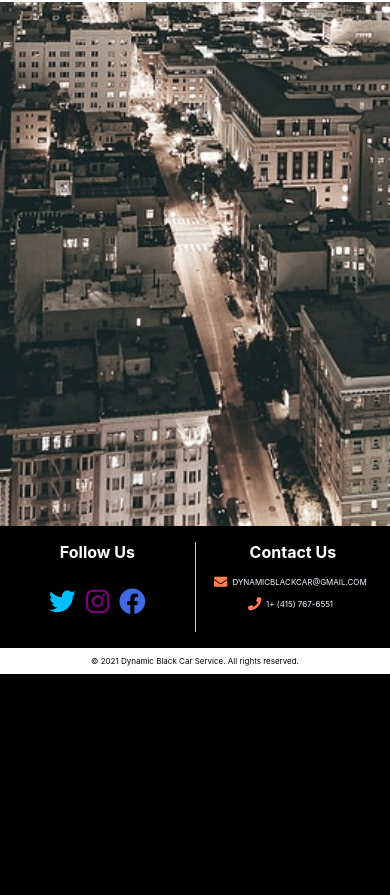
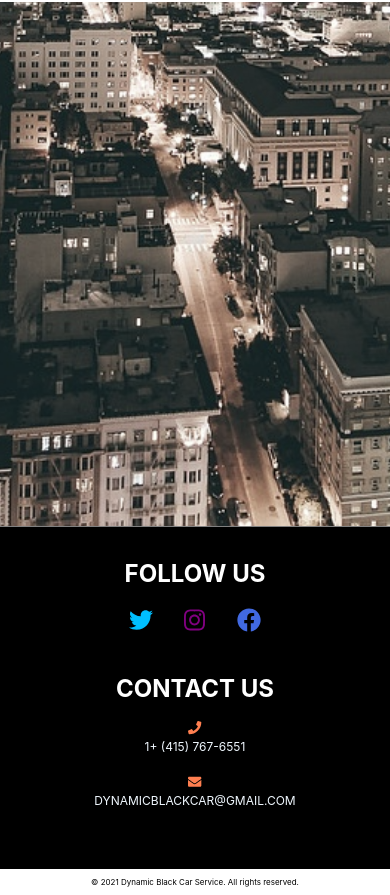
Before and after one commit to ericDevSantana/nextjs-dbcs, a Next.js app: page /contact in a window 390 px wide. Shown: the part 740-1635 px from the top of the page. Before the commit the page ends 1414 px from the top, so only its background shows below. Built offline with nearby package versions, Linux system fonts and the light colour scheme.

Commit message:
text adjustments

```diff
--- a/components/Contact/ContactForm.module.css
+++ b/components/Contact/ContactForm.module.css
@@ -123,6 +123,10 @@
   color: aliceblue;
 }
 
+.contact-inner-button:hover {
+  cursor: pointer;
+}
+
 .contact-info {
   display: flex;
   flex-direction: column;
--- a/components/Footer/Footer.module.css
+++ b/components/Footer/Footer.module.css
@@ -72,12 +72,17 @@
   height: 50%;
   width: 100%;
   flex-direction: column;
-  align-items: flex-start;
+  justify-content: flex-start;
+  align-items: center;
 }
 
 .Footer-Other-Links a {
-  width: 100%;
+  width: fit-content;
   font-size: 0.75rem;
+}
+
+.Footer-Other-Links a:hover{
+  cursor: pointer;
 }
 
 .Footer-Contact {
@@ -101,7 +106,7 @@
   display: flex;
   flex-direction: row;
   justify-content: center;
-  margin-bottom: 1rem;
+  margin-bottom: 0.5rem;
 }
 
 .Footer-Contact-Item p {
@@ -142,7 +147,7 @@
 
   .Footer-Social-Media h1 {
     margin: 1rem 0 0 0;
-    font-size: 1rem;
+    font-size: 1.5rem;
   }
 
   .Footer-Social-Media-Links {
@@ -153,7 +158,6 @@
 
   .Footer-Social-Media-Links:hover {
     cursor: pointer;
-    color: aquamarine;
   }
 
   .Footer-Other {
@@ -175,12 +179,12 @@
 
   .Footer-Contact {
     padding: 0 0 1rem 0;
-    border-left: 1px solid lightblue;
+    border-left: 1px solid gray;
   }
 
   .Footer-Contact h1 {
     margin: 1rem 0 1rem 0;
-    font-size: 1rem;
+    font-size: 1.5rem;
     text-align: center;
   }
 
@@ -189,38 +193,60 @@
     flex-direction: row;
     justify-content: center;
     align-items: center;
-    margin: 0 0 0.15rem 0;
+    margin: 0 0 0.45rem 0;
   }
 
   .Footer-Contact-Item p {
     margin: 0 0 0 0.5rem;
-    font-size: 1rem;
+    font-size: .75rem;
   }
 }
 
 @media (max-width: 710px) {
+  .Footer {
+    border-top: 1px solid gray;
+  }
+
   .Footer-Contact-Item p {
     font-size: 0.35rem;
   }
 
   .Footer-Contact-Item {
     width: 100%;
+    padding: 0.5rem;
+    margin: 0;
   }
 
   .Footer-Contact-Item p {
     margin: 0.3rem;
-    font-size: 0.5rem;
+    font-size: 0.75rem;
+  }
+
+  .Footer-Contact-Item {
+    flex-direction: column;
   }
 
   .Footer-Message {
     font-size: 0.5rem;
   }
 
-  .Footer-Social-Media-Links i {
-    font-size: 8px;
+  .Footer-Info {
+    flex-direction: column;
+    padding: 2rem;
+  }
+
+  .Footer-Contact {
+    border: none;
+    margin-top: 2rem;
+  }
+
+  .Footer-Social-Media-Links {
+    margin: 10px 0 10px 0;
+    font-size: 0.75rem;
   }
 
   .Footer-Info h1 {
     margin: 0 0 10px 0;
+    font-size: 1.5rem;
   }
 }
--- a/components/Footer/footer.js
+++ b/components/Footer/footer.js
@@ -13,17 +13,15 @@ export default function Footer() {
     <div className={styles["Footer"]}>
       <div className={styles["Footer-Info"]}>
         <div className={styles["Footer-Social-Media"]}>
-          <h1>Follow Us</h1>
+          <h1>FOLLOW US</h1>
           <div className={styles["Footer-Social-Media-Links"]}>
-            <Link href="#home">
-              <a>
-                <FontAwesomeIcon
-                  icon={faTwitter}
-                  size="2x"
-                  color="deepskyblue"
-                />
-              </a>
-            </Link>
+            <a
+              target="_blank"
+              rel="noreferrer"
+              href="https://twitter.com/dynamicblackcar"
+            >
+              <FontAwesomeIcon icon={faTwitter} size="2x" color="deepskyblue" />
+            </a>
             <a
               target="_blank"
               rel="noreferrer"
@@ -31,41 +29,35 @@ export default function Footer() {
             >
               <FontAwesomeIcon icon={faInstagram} size="2x" color="purple" />
             </a>
-
-            <Link href="#home">
-              <a>
-                <FontAwesomeIcon
-                  icon={faFacebook}
-                  size="2x"
-                  color="royalblue"
-                />
-              </a>
-            </Link>
+            <a
+              target="_blank"
+              rel="noreferrer"
+              href="https://www.facebook.com/Dynamic-Black-Car-Service-109570161518782/"
+            >
+              <FontAwesomeIcon icon={faFacebook} size="2x" color="royalblue" />
+            </a>
           </div>
         </div>
         <div className={styles["Footer-Other"]}>
-          <h1>Resources</h1>
+          <h1>RESOURCES</h1>
           <div className={styles["Footer-Other-Links"]}>
-            <Link href="#home">
-              <a>HOME</a>
+            <Link href="#vehicles">
+              <a>VEHICLES</a>
             </Link>
-            <Link href="#home">
-              <a>HOME</a>
-            </Link>
-            <Link href="#home">
-              <a>HOME</a>
+            <Link href="#services">
+              <a>SERVICES</a>
             </Link>
           </div>
         </div>
         <div className={styles["Footer-Contact"]}>
-          <h1>Contact Us</h1>
+          <h1>CONTACT US</h1>
+          <div className={styles["Footer-Contact-Item"]}>
+            <FontAwesomeIcon icon={faPhone} size="1x" color="coral" />
+            <p>1+ (415) 767-6551</p>
+          </div>
           <div className={styles["Footer-Contact-Item"]}>
             <FontAwesomeIcon icon={faEnvelope} size="1x" color="coral" />
             <p>DYNAMICBLACKCAR@GMAIL.COM</p>
-          </div>
-          <div className={styles["Footer-Contact-Item"]}>
-            <FontAwesomeIcon icon={faPhone} size="1x" color="coral" />
-            <p>1+ (415) 767-6551</p>
           </div>
         </div>
       </div>
```
Also changed, not shown: styles/Home.module.css (+46 -24 lines).
